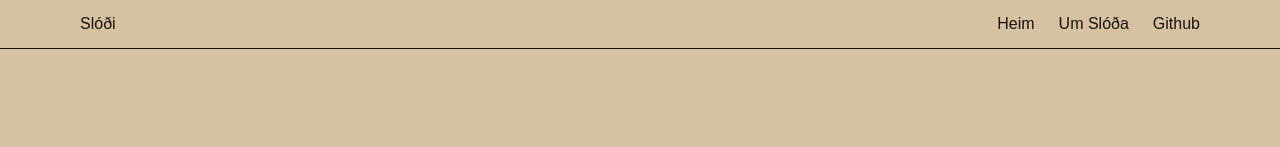
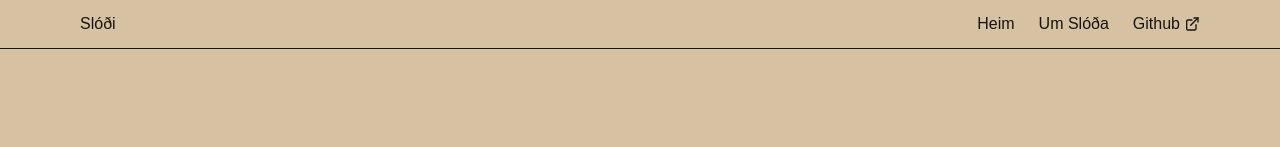
Before and after one commit to halldorvalberg/slodi, a Next.js app in the folder frontend/: page / in a window 1280 px wide. Shown: the top 147 px of the page. Built offline with nearby package versions, Linux system fonts and the light colour scheme.

Commit message:
Enhance Header navigation links with improved styling and add GitHub icon

```diff
--- a/frontend/components/Header/index.tsx
+++ b/frontend/components/Header/index.tsx
@@ -27,9 +27,31 @@
         <Link href="/" className="font-medium">Slóði</Link>
 
         <nav className="hidden md:flex gap-6">
-          <Link href="/">Heim</Link>
-          <Link href="/about">Um Slóða</Link>
-            <Link href="https://github.com/halldorvalberg/slodi" target="_blank" rel="noopener noreferrer">Github</Link>
+          <Link className="inline-flex items-center gap-1 hover:underline" href="/">Heim</Link>
+          <Link className="inline-flex items-center gap-1 hover:underline" href="/about">Um Slóða</Link>
+          <Link
+            href="https://github.com/halldorvalberg/slodi"
+            target="_blank"
+            rel="noopener noreferrer"
+            className="inline-flex items-center gap-1 hover:underline"
+          >
+            Github
+            <svg
+              xmlns="http://www.w3.org/2000/svg"
+              viewBox="0 0 24 24"
+              fill="none"
+              stroke="currentColor"
+              strokeWidth="2"
+              strokeLinecap="round"
+              strokeLinejoin="round"
+              className="h-4 w-4"
+              aria-hidden="true"
+            >
+              <path d="M18 13v6a2 2 0 0 1-2 2H6a2 2 0 0 1-2-2V8a2 2 0 0 1 2-2h6" />
+              <polyline points="15 3 21 3 21 9" />
+              <line x1="10" y1="14" x2="21" y2="3" />
+            </svg>
+          </Link>
         </nav>
 
         <button
```
